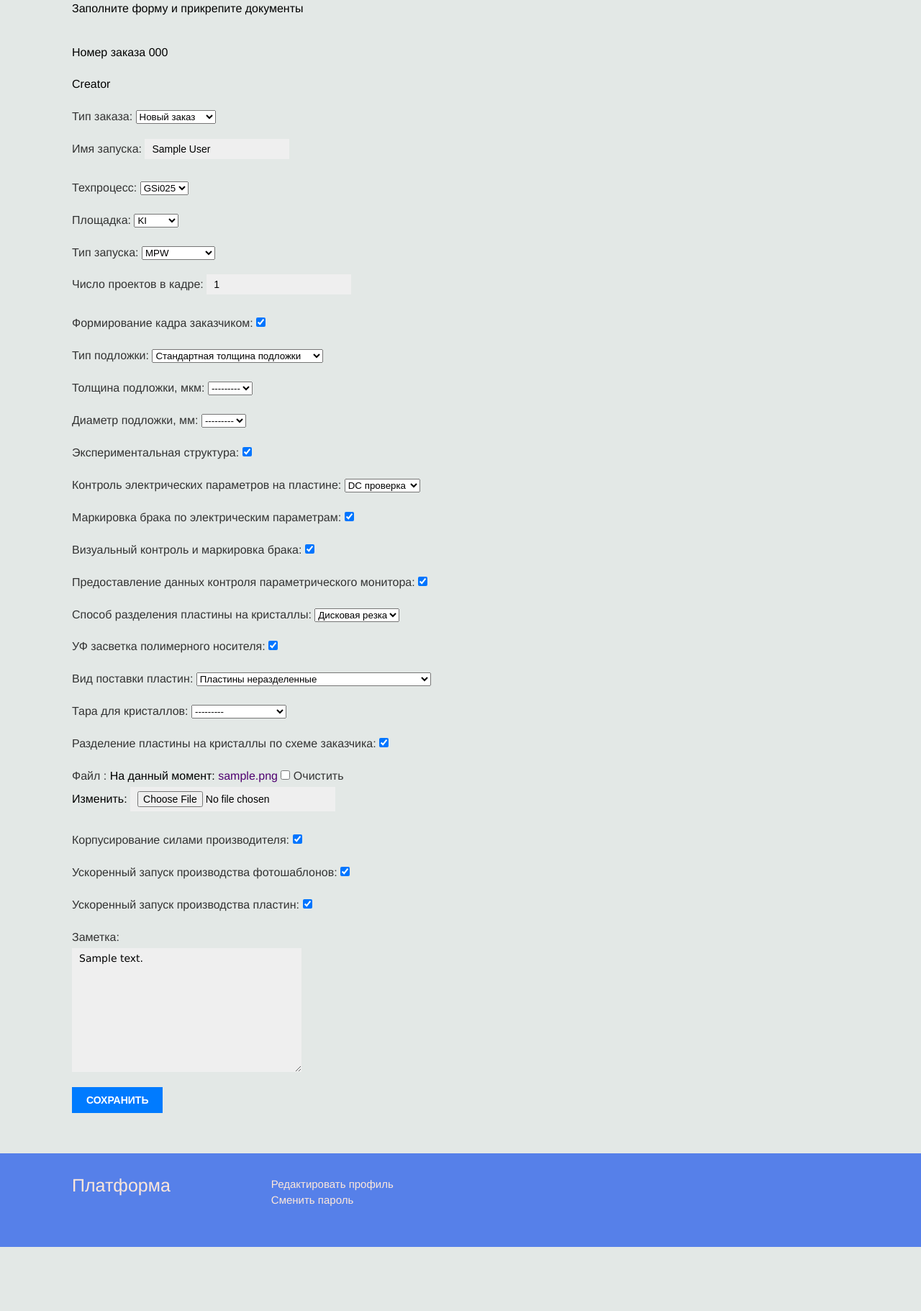
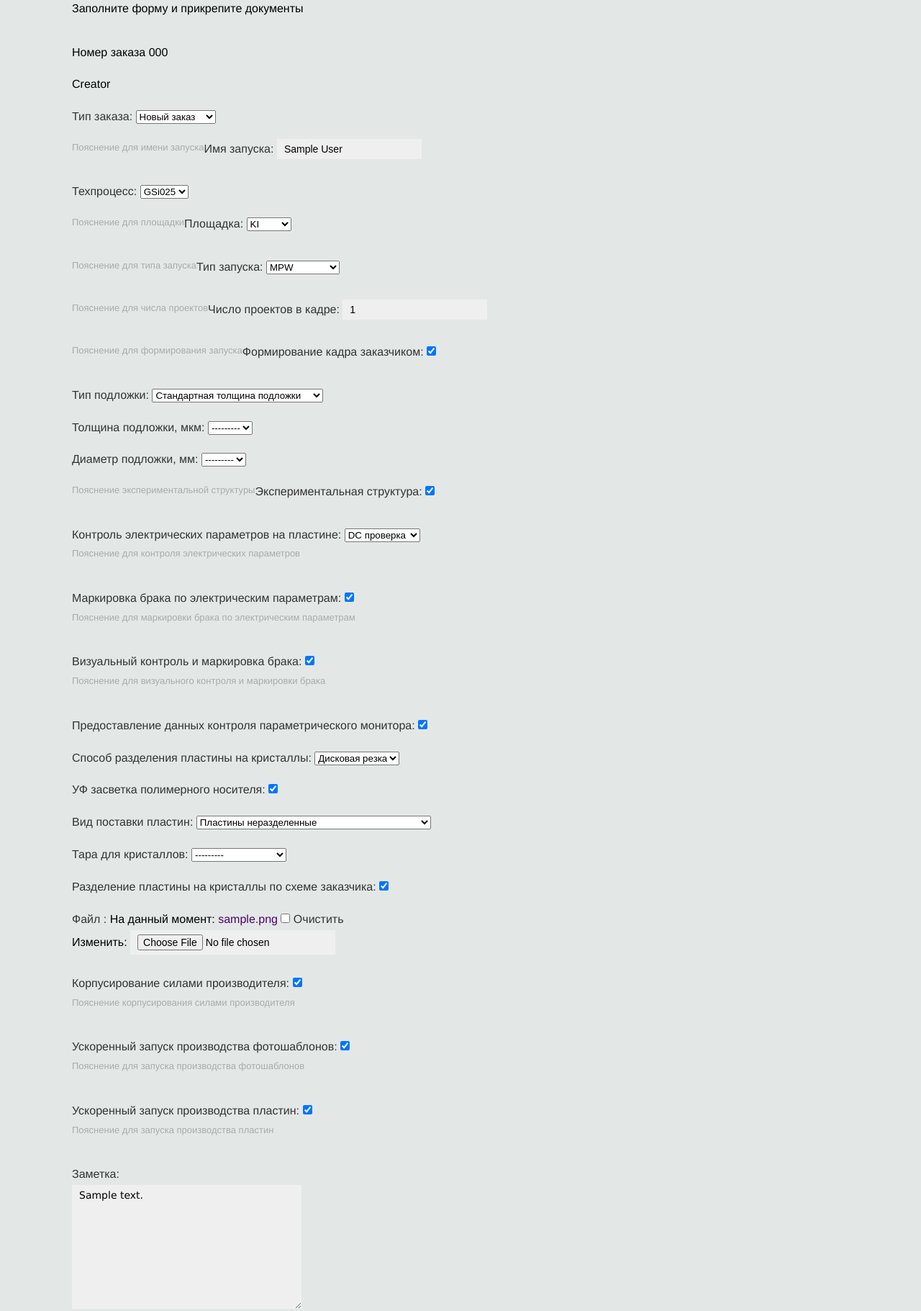
Before and after one commit to VlIsLavead/chip-platform-to-vps, a Django app: page /account/changes_in_order/1 in a window 1280 px wide. Shown: the part 205-2026 px from the top of the page at 72% size. Before the commit the page ends 1937 px from the top, so only its background shows below. Run offline with Django 4.2, Linux system fonts and the light colour scheme; data comes from the database, SQL or seed files in the repository; tables that the repository leaves empty hold one stand-in row (values such as "Sample post"); parts of the project's set-up code (start-up, migrations or seed data) failed here and were passed over; some libraries are stand-ins or nearby versions; some web fonts are replaced.

Commit message:
feat: add help tooltips to new order form (#35)
Для создания заказа был добавлен функционал помощи при заполнении - вопросительные знаки, при нажатии на которые всплывает комментарий, показывающий подробную информацию для заполнения поля

```diff
--- a/account/forms/__init__.py
+++ b/account/forms/__init__.py
@@ -96,6 +96,11 @@
     def __init__(self, *args, **kwargs):
         super(OrderEditForm, self).__init__(*args, **kwargs)
 
+        for field_name, field in self.fields.items():
+            if not field.help_text:
+                field.help_text = None
+
+
         self.fields['selected_thickness'].queryset = Thickness.objects.none()
         self.fields['selected_diameter'].queryset = Diameter.objects.none()
         self.fields['technical_process'].queryset = TechnicalProcess.objects.all()
@@ -127,6 +132,7 @@
         elif self.instance.pk:
             wafer_deliver_format = self.instance.wafer_deliver_format
             self._update_container_for_crystals_choices(wafer_deliver_format)
+
 
     def clean(self):
         cleaned_data = super().clean()
--- a/account/models/__init__.py
+++ b/account/models/__init__.py
@@ -159,37 +159,42 @@
     # Номер заказа имеет формат FYYYYMMDD{№} где № это число из 5 символов начиная с 00001
     order_number = models.CharField(blank=False, null=False, max_length=14)
     creator = models.ForeignKey(Profile, on_delete=models.CASCADE, null=False)
-    customer_product_name = models.CharField('Имя запуска', blank=False, null=False, max_length=200)
+    customer_product_name = models.CharField('Имя запуска', blank=False, null=False, max_length=200,
+                                             help_text="Пояснение для имени запуска")
     order_start = models.CharField('Тип заказа',choices=OrderStart.choices,
                                      default=OrderStart.NEW, blank=False, null=False,
                                      max_length=200)
     mask_name = models.CharField('Номер шаблона', blank=False, null=True, max_length=200)
     technical_process = models.ForeignKey(TechnicalProcess, on_delete=models.CASCADE, null=False,
-                                          verbose_name='Техпроцесс')
-    platform_code = models.ForeignKey(Platform, on_delete=models.CASCADE, null=False, verbose_name='Площадка')
+                                          verbose_name='Техпроцесс', help_text="Пояснение для техпроцесса")
+    platform_code = models.ForeignKey(Platform, on_delete=models.CASCADE, null=False,
+                                      verbose_name='Площадка', help_text="Пояснение для площадки")
     order_type = models.CharField('Тип запуска', choices=OrderType.choices, default=OrderType.ENG, blank=False,
-                                  null=False, max_length=200)
+                                  null=False, max_length=200, help_text="Пояснение для типа запуска")
     product_count = models.IntegerField('Число проектов в кадре', blank=False, null=True,
-                                        validators=[MinValueValidator(1)])
+                                        validators=[MinValueValidator(1)], help_text="Пояснение для числа проектов")
     formation_frame_by_customer = models.BooleanField('Формирование кадра заказчиком', blank=False,
-                                                      null=False, default=False)
+                                                      null=False, default=False,
+                                                      help_text="Пояснение для формирования запуска")
     substrate_type = models.CharField(max_length=15, choices=THICKNESS_TYPE_CHOICES, default=STANDARD,
-                                      verbose_name='Тип толщины подложки')
+                                      verbose_name='Тип толщины подложки', help_text="Пояснение для типа подложки")
     selected_thickness = models.ForeignKey(Thickness, on_delete=models.CASCADE, verbose_name='Толщина')
     selected_diameter = models.ForeignKey(Diameter, on_delete=models.CASCADE, verbose_name='Диаметр')
     dc_rf_probing_e_map = models.CharField('Контроль электрических параметров на пластине',
                                            choices=DCRFProbingEMap.choices,
                                            default=DCRFProbingEMap.NO, blank=False,
-                                           null=False, max_length=200)
+                                           null=False, max_length=200,
+                                           help_text="Пояснение для контроля электрических параметров")
     dc_rf_probing_inking = models.BooleanField('Маркировка брака по электрическим параметрам', blank=False,
-                                               null=False, )
+                                               null=False, help_text="Пояснение для маркировки брака по электрическим параметрам")
     visual_inspection_inking = models.BooleanField('Визуальный контроль и маркировка брака', blank=False,
-                                                   null=False, )
+                                                   null=False, help_text="Пояснение для визуального контроля и маркировки брака")
     parametric_monitor_control = models.BooleanField('Предоставление данных контроля параметрического монитора',
-                                                     blank=False,
-                                                     null=False, default=False, )
+                                                     blank=False, null=False, default=False,
+                                                     help_text="Пояснение для данных контроля параметрического монитора")
     experimental_structure = models.BooleanField('Экспериментальная структура', blank=False,
-                                                 null=False, default=False, )
+                                                 null=False, default=False,
+                                                 help_text="Пояснение экспериментальной структуры")
     dicing_method = models.CharField('Способ разделения пластины на кристаллы', choices=DicingMethod.choices,
                                      default=DicingMethod.DC, blank=False,
                                      null=False, max_length=200)
@@ -210,11 +215,13 @@
     multiplan_dicing_plan_file = models.FileField('Файл ', upload_to='uploads/dicing_plan/%Y/%m/%d/', blank=True,
                                                   null=True,
                                                   default='')
-    package_servce = models.BooleanField("Корпусирование силами производителя", blank=False, null=False, )
+    package_servce = models.BooleanField("Корпусирование силами производителя", blank=False, null=False,
+                                        help_text="Пояснение корпусирования силами производителя")
     delivery_premium_template = models.BooleanField("Ускоренный запуск производства фотошаблонов", blank=False,
-                                                    null=False, )
-    delivery_premium_plate = models.BooleanField("Ускоренный запуск производства пластин", blank=False, null=False, )
-    special_note = models.TextField('Заметка', blank=False, null=True, max_length=2000)
+                                                    null=False, help_text="Пояснение для запуска производства фотошаблонов")
+    delivery_premium_plate = models.BooleanField("Ускоренный запуск производства пластин", blank=False, null=False,
+                                                 help_text="Пояснение для запуска производства пластин")
+    special_note = models.TextField('Заметка', blank=False, null=True, max_length=2000, help_text=None, )
 
     order_date = models.DateTimeField('Дата оплаты', blank=False, null=True)
     deadline_date = models.DateTimeField('Срок выполнения по договору', blank=False, null=True)
--- a/account/static/css/base.css
+++ b/account/static/css/base.css
@@ -150,7 +150,7 @@
 }
 
 form p {
-    max-width: 500px;
+    max-width: 600px;
     overflow:auto;
 }
 
@@ -639,3 +639,7 @@
     'Lucida Grande', 'Lucida Sans Unicode',
     Geneva, Verdana, sans-serif;
 }
+
+.help-icon {
+    margin-left: 10px;
+}
```
Also changed, not shown: account/templates/account/client/new_order.html (+32 -2 lines), account/migrations/0001_initial.py.
